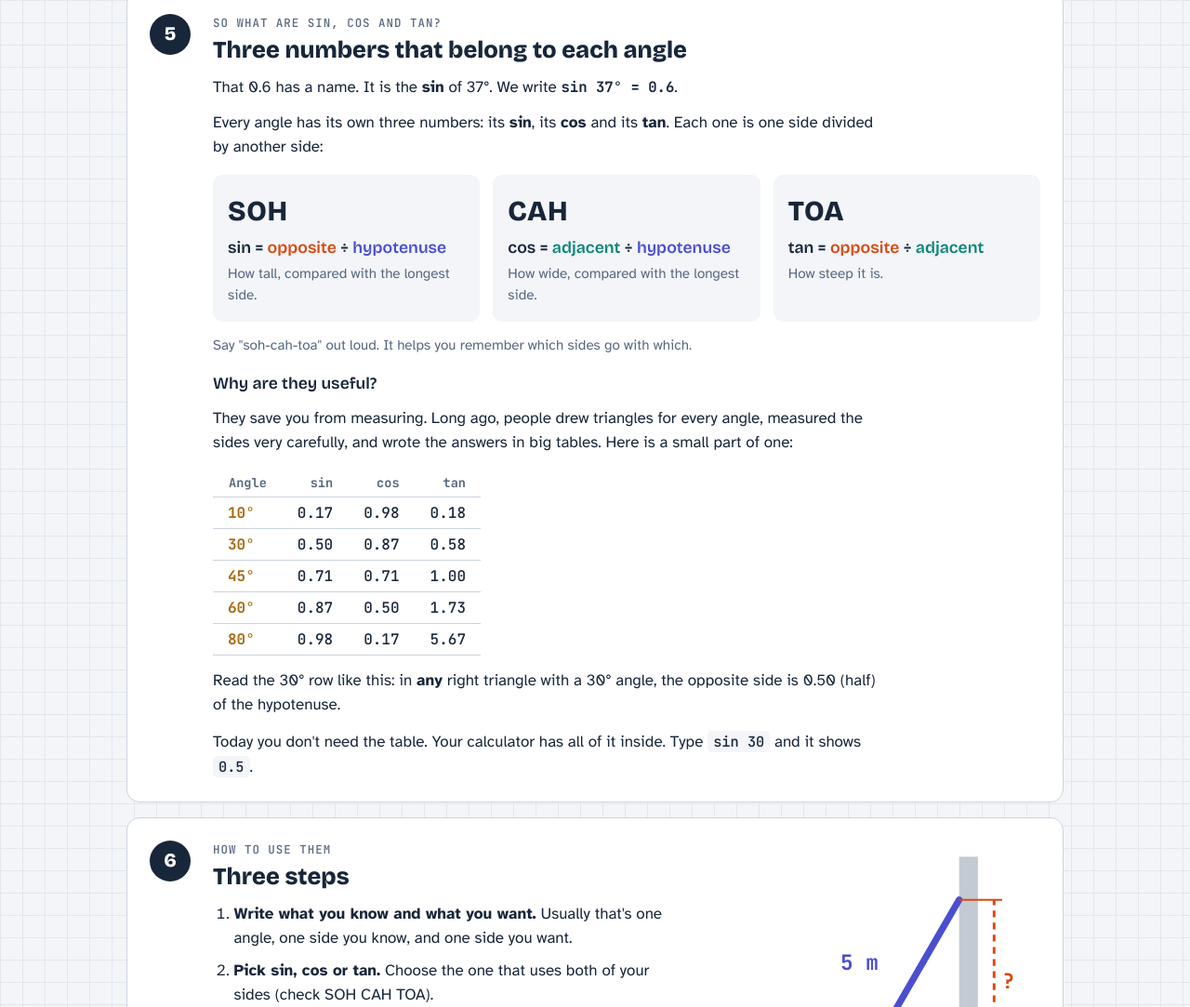
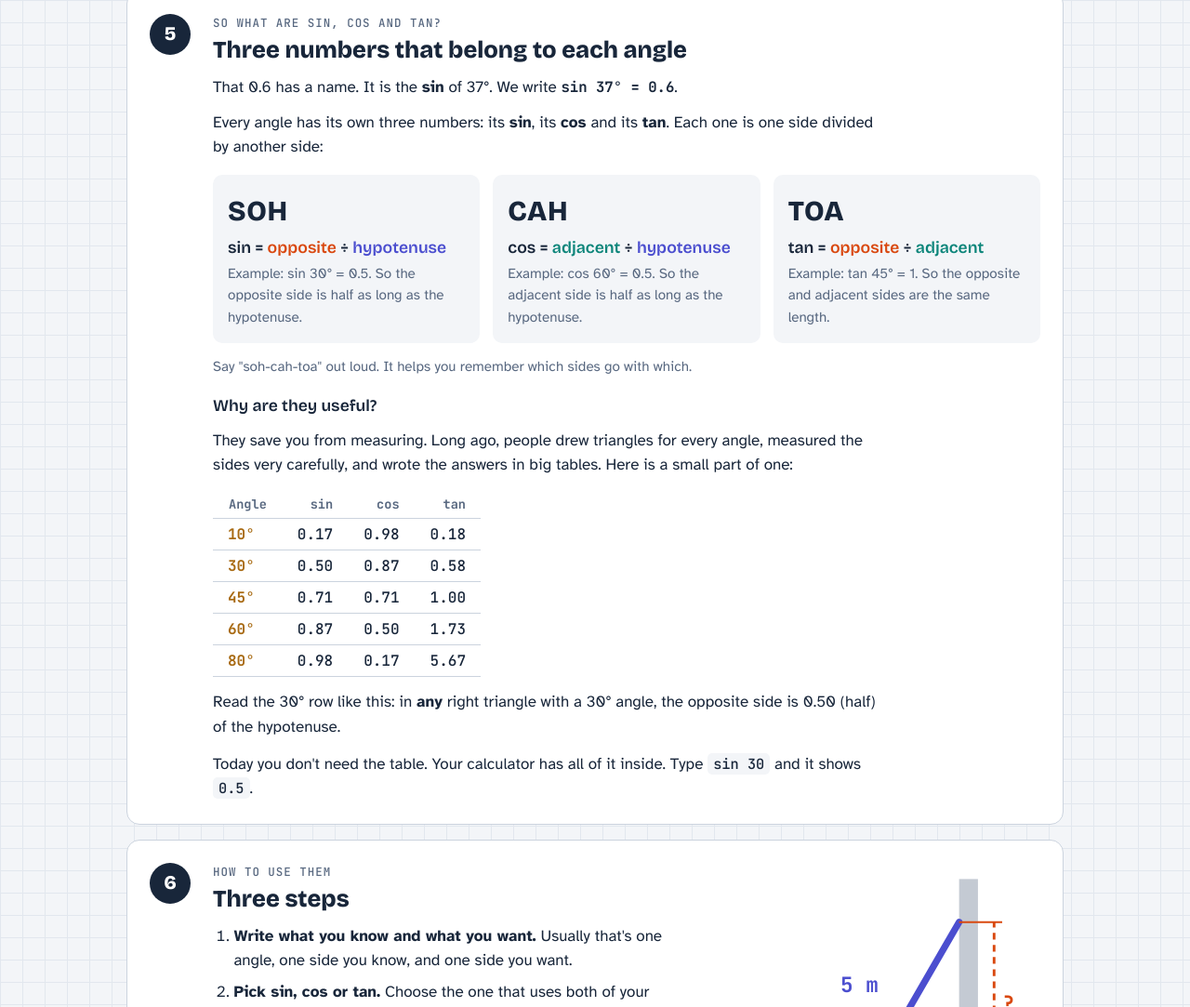
Before and after one commit to OrikatVoithy/math_lessons, a plain HTML site: page trig-lessons/index.html in a window 1280 px wide. Shown: the part 1752-2835 px from the top of the page at 93% size. Drawn offline with nearby package versions, Linux system fonts and the light colour scheme.

Commit message:
Level 1: concrete examples on the sin/cos/tan cards
Co-Authored-By: Claude Opus 5.5 <noreply@anthropic.com>
Claude-Session: https://claude.ai/code/session_01Mbf6AXNTsvPM9AfoVk1tWS

```diff
--- a/trig-lessons/index.html
+++ b/trig-lessons/index.html
@@ -399,9 +399,9 @@ svg .num { font-family: var(--mono); font-weight: 700; }
       </div>
       <div class="span">
         <div class="trio">
-          <div class="card"><div class="mn">SOH</div><h3>sin = <span class="opp">opposite</span> ÷ <span class="hyp">hypotenuse</span></h3><p>How tall, compared with the longest side.</p></div>
-          <div class="card"><div class="mn">CAH</div><h3>cos = <span class="adj">adjacent</span> ÷ <span class="hyp">hypotenuse</span></h3><p>How wide, compared with the longest side.</p></div>
-          <div class="card"><div class="mn">TOA</div><h3>tan = <span class="opp">opposite</span> ÷ <span class="adj">adjacent</span></h3><p>How steep it is.</p></div>
+          <div class="card"><div class="mn">SOH</div><h3>sin = <span class="opp">opposite</span> ÷ <span class="hyp">hypotenuse</span></h3><p>Example: sin 30° = 0.5. So the opposite side is half as long as the hypotenuse.</p></div>
+          <div class="card"><div class="mn">CAH</div><h3>cos = <span class="adj">adjacent</span> ÷ <span class="hyp">hypotenuse</span></h3><p>Example: cos 60° = 0.5. So the adjacent side is half as long as the hypotenuse.</p></div>
+          <div class="card"><div class="mn">TOA</div><h3>tan = <span class="opp">opposite</span> ÷ <span class="adj">adjacent</span></h3><p>Example: tan 45° = 1. So the opposite and adjacent sides are the same length.</p></div>
         </div>
         <p class="tip">Say "soh-cah-toa" out loud. It helps you remember which sides go with which.</p>
         <h3>Why are they useful?</h3>
```
